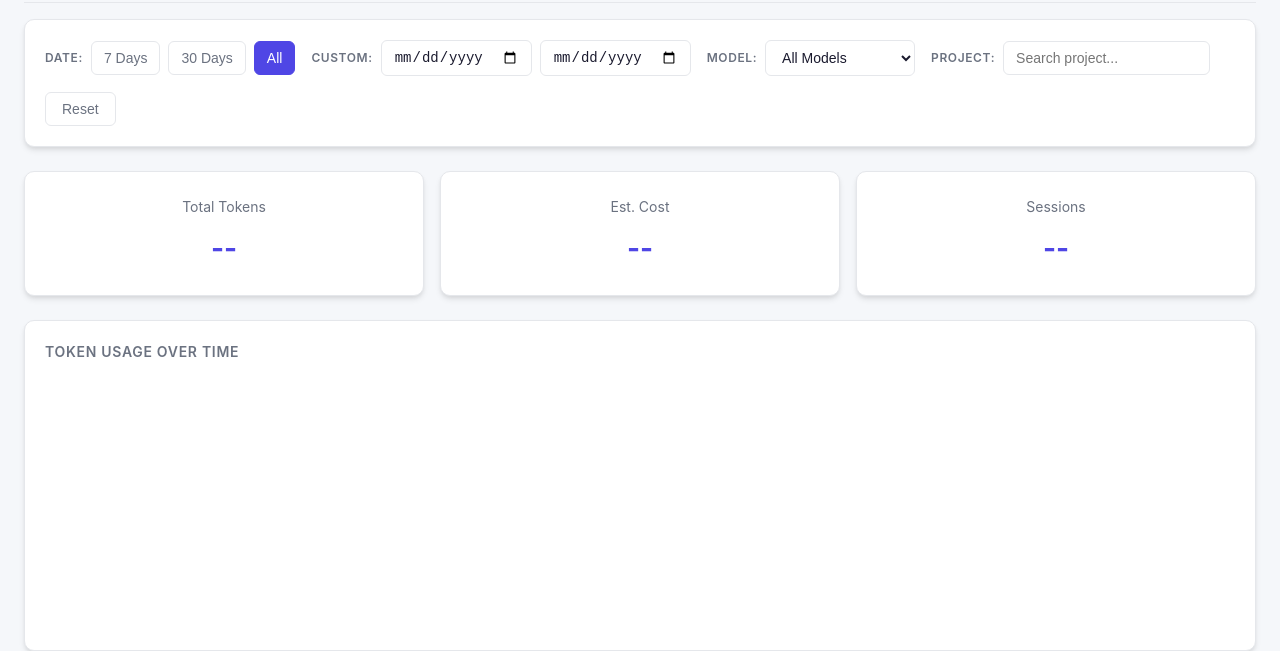
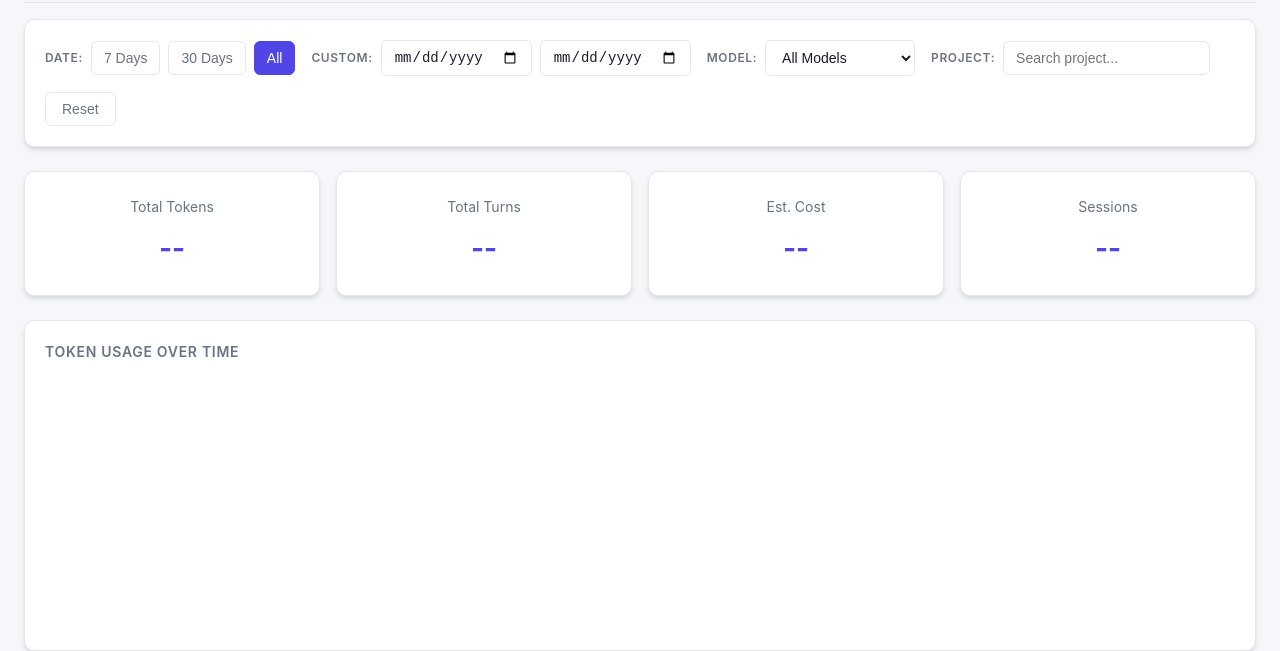
Before and after one commit to KingsFish/tokenmeter, a plain HTML site: page dashboard/index.html in a window 1280 px wide. Shown: the part 180-831 px from the top of the page. Drawn offline with nearby package versions, Linux system fonts and the light colour scheme; no server answers.

Commit message:
feat(dashboard): add total turns to summary cards
Add turns count display alongside tokens, cost, and sessions
in the dashboard summary section.

```diff
--- a/dashboard/app.js
+++ b/dashboard/app.js
@@ -293,12 +293,16 @@ async function fetchPrices() {
  */
 function showLoading() {
     const tokensEl = document.getElementById('total-tokens');
+    const turnsEl = document.getElementById('total-turns');
     const costEl = document.getElementById('total-cost');
     const sessionsEl = document.getElementById('total-sessions');
 
     // Clear and show loading indicators
     if (tokensEl) {
         tokensEl.innerHTML = '<span class="loading-indicator">Loading...</span>';
+    }
+    if (turnsEl) {
+        turnsEl.innerHTML = '<span class="loading-indicator">Loading...</span>';
     }
     if (costEl) {
         costEl.innerHTML = '<span class="loading-indicator">Loading...</span>';
@@ -319,10 +323,12 @@ function showLoading() {
  */
 function showEmptyData() {
     const tokensEl = document.getElementById('total-tokens');
+    const turnsEl = document.getElementById('total-turns');
     const costEl = document.getElementById('total-cost');
     const sessionsEl = document.getElementById('total-sessions');
 
     if (tokensEl) tokensEl.textContent = '0';
+    if (turnsEl) turnsEl.textContent = '0';
     if (costEl) costEl.textContent = '$0.00';
     if (sessionsEl) sessionsEl.textContent = '0';
 
@@ -429,6 +435,7 @@ function showError(message) {
 function renderSummary(summary) {
     const totalTokens = summary.total_input_tokens + summary.total_output_tokens;
     document.getElementById('total-tokens').textContent = formatTokens(totalTokens);
+    document.getElementById('total-turns').textContent = summary.total_turns.toLocaleString();
     document.getElementById('total-cost').textContent = formatCost(summary.total_estimated_cost_usd);
     document.getElementById('total-sessions').textContent = summary.total_sessions.toLocaleString();
 }
@@ -933,9 +940,11 @@ async function initDashboard() {
 
         // Reset loading state on error
         const tokensEl = document.getElementById('total-tokens');
+        const turnsEl = document.getElementById('total-turns');
         const costEl = document.getElementById('total-cost');
         const sessionsEl = document.getElementById('total-sessions');
         if (tokensEl) tokensEl.textContent = '--';
+        if (turnsEl) turnsEl.textContent = '--';
         if (costEl) costEl.textContent = '--';
         if (sessionsEl) sessionsEl.textContent = '--';
     }
--- a/dashboard/index.html
+++ b/dashboard/index.html
@@ -63,6 +63,12 @@
             <div class="card summary-card">
                 <div class="summary-card__label">Total Tokens</div>
                 <div class="summary-card__value" id="total-tokens">
+                    <span class="loading-indicator">Loading...</span>
+                </div>
+            </div>
+            <div class="card summary-card">
+                <div class="summary-card__label">Total Turns</div>
+                <div class="summary-card__value" id="total-turns">
                     <span class="loading-indicator">Loading...</span>
                 </div>
             </div>
```
